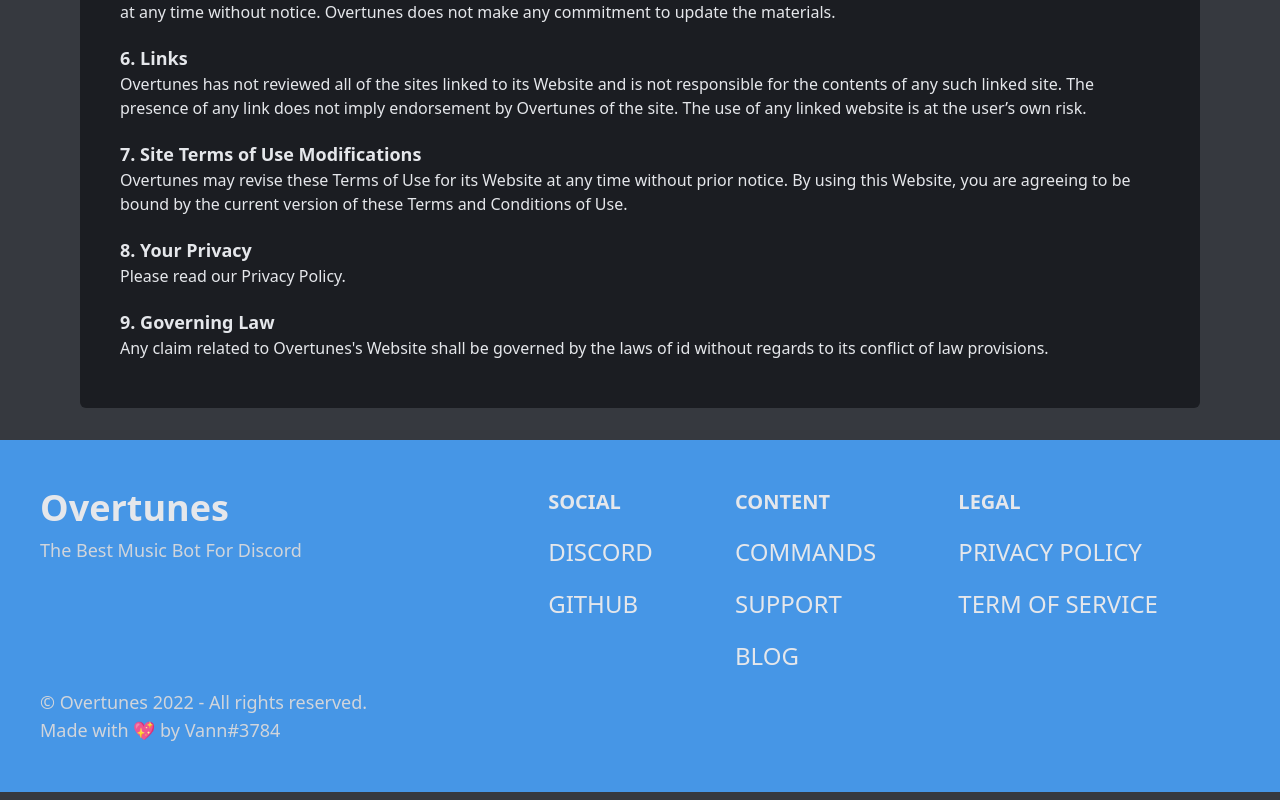
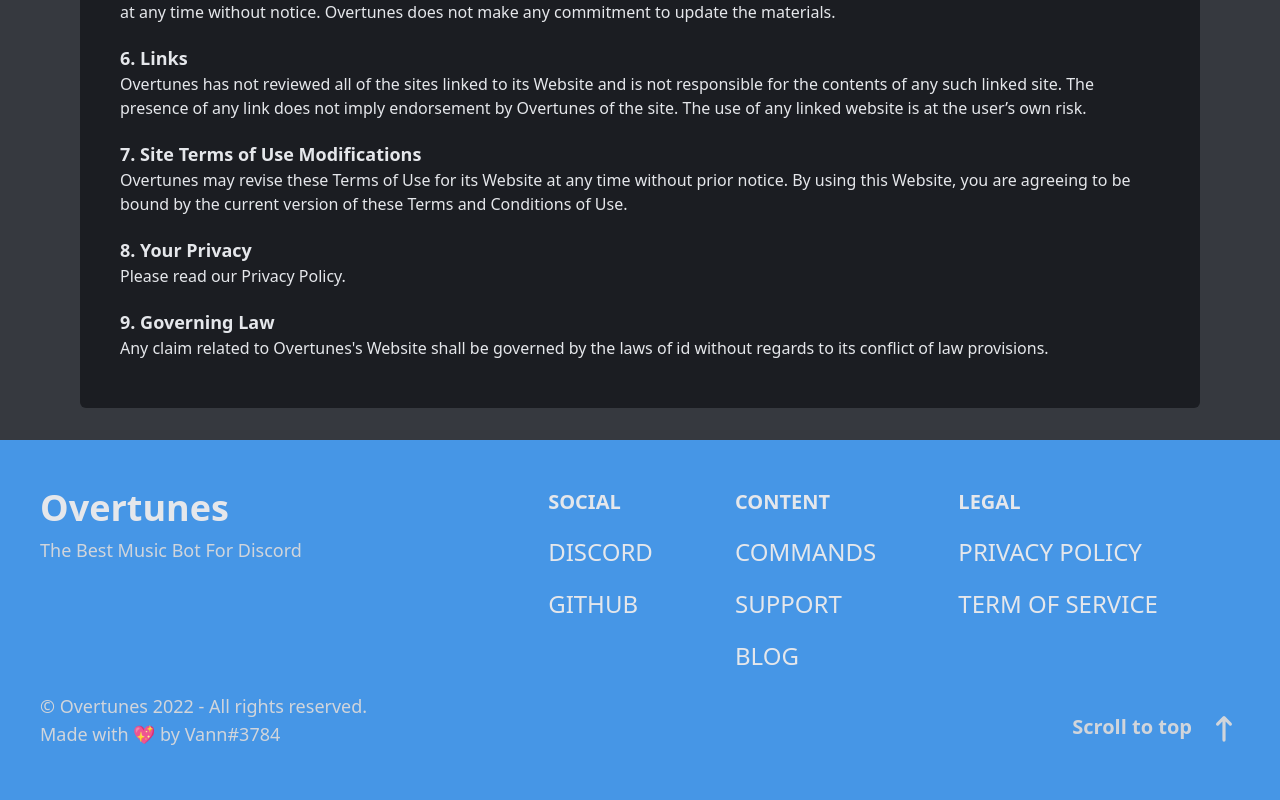
Before and after one commit to overtunes-bot/Overtunes---Website-Next, a Next.js app: page /tos in a window 1280 px wide. Shown: the part 962-1762 px from the top of the page. Built offline with nearby package versions, Linux system fonts and the light colour scheme.

Commit message:
scroll to top

```diff
--- a/components/footer.js
+++ b/components/footer.js
@@ -28,9 +28,14 @@
                         </div>
                     </div>
                 </div>
-                <div className='flex flex-col'>
-                    <p className='text-gray-300 md:text-lg'>© Overtunes {new Date().getFullYear()} - All rights reserved.</p>
-                    <p className='md:text-lg text-gray-300'>Made with 💖 by Vann#3784</p>
+                <div className='flex flex-col md:flex-row md:justify-between md:items-center'>
+                    <div className="flex flex-col">
+                        <p className='text-gray-300 md:text-lg'>© Overtunes {new Date().getFullYear()} - All rights reserved.</p>
+                        <p className='md:text-lg text-gray-300'>Made with 💖 by Vann#3784</p>
+                    </div>
+                    <a href="#top" className='md:text-xl flex items-center animate-bounce flex-row gap-x-4 text-gray-300 mt-7 font-semibold'>Scroll to top<span className="mt-1"><svg xmlns="http://www.w3.org/2000/svg" className="h-5 md:h-8 w-5 md:w-8" viewBox="0 0 20 20" fill="currentColor">
+                        <path fillRule="evenodd" d="M5.293 7.707a1 1 0 010-1.414l4-4a1 1 0 011.414 0l4 4a1 1 0 01-1.414 1.414L11 5.414V17a1 1 0 11-2 0V5.414L6.707 7.707a1 1 0 01-1.414 0z" clipRule="evenodd" />
+                    </svg></span></a>
                 </div>
             </div>
         </footer>
```
Also changed, not shown: components/navbar.js (+1 -1 lines).
